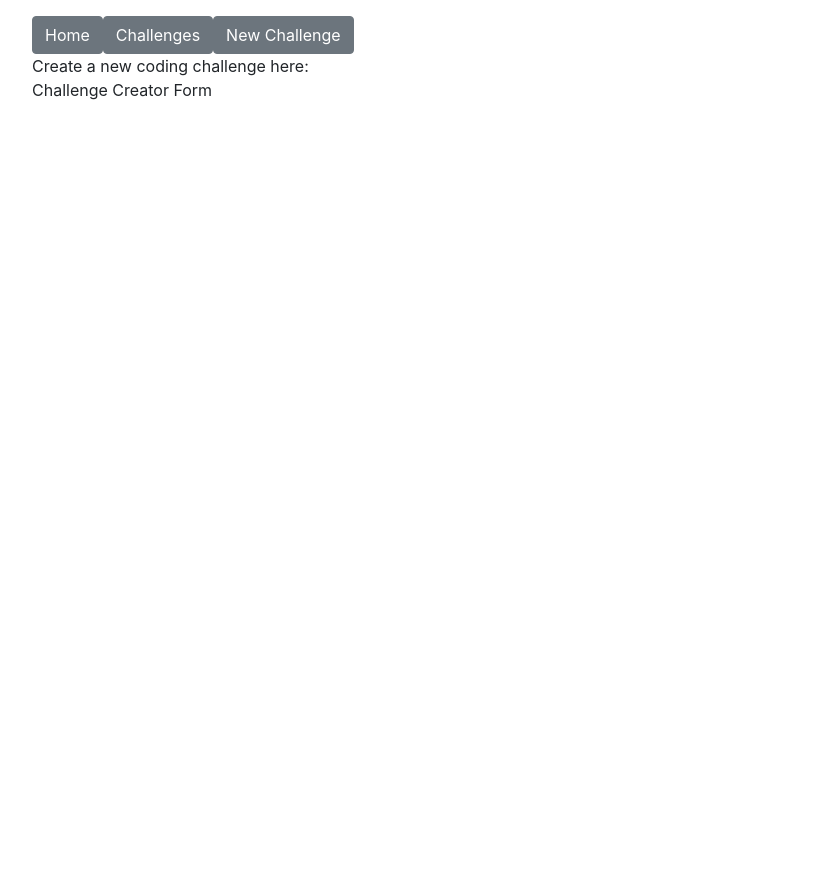
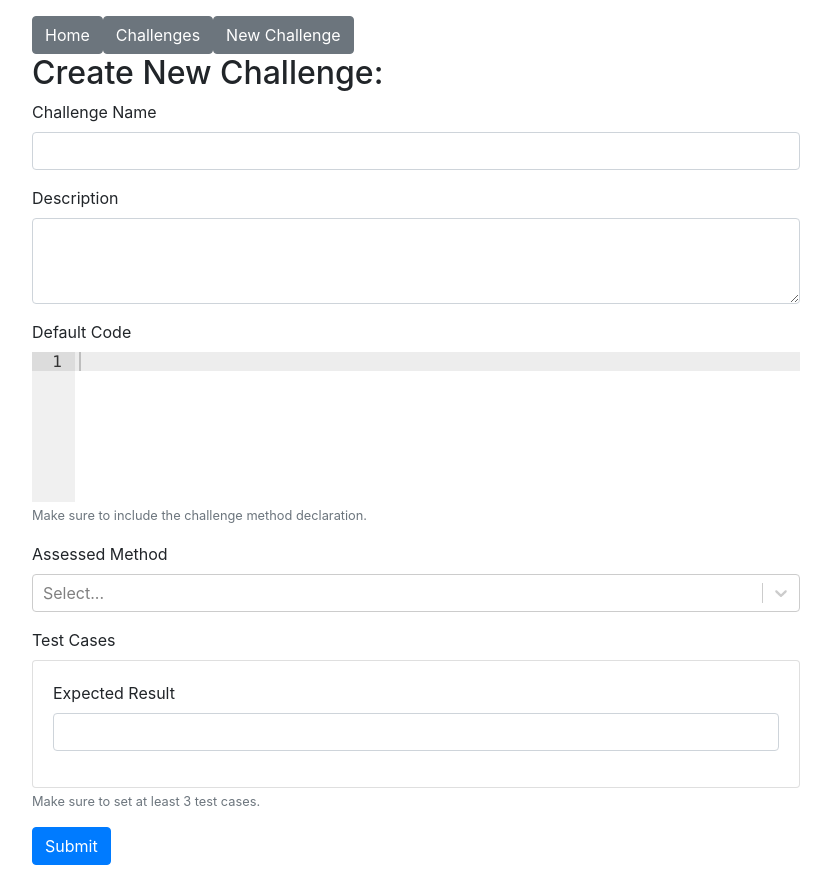
Before and after one commit to KieranRobo/automatic-code-marker, a React (Create React App) app in the folder frontend/: page /challenges/new in a window 1280 px wide. Shown: the whole page, without its empty margins (224-1055 px from the left). Before the commit the page ends 800 px from the top, so only its background shows below. Built offline with nearby package versions, Linux system fonts and the light colour scheme.

Commit message:
Basic UI structure for creating challenges.

```diff
--- a/frontend/package.json
+++ b/frontend/package.json
@@ -13,7 +13,8 @@
     "react-bootstrap": "^1.0.0-beta.16",
     "react-dom": "^16.12.0",
     "react-router-dom": "^5.1.2",
-    "react-scripts": "3.3.0"
+    "react-scripts": "3.3.0",
+    "react-select": "^3.0.8"
   },
   "scripts": {
     "start": "react-scripts start",
--- a/frontend/src/components/Challenges.js
+++ b/frontend/src/components/Challenges.js
@@ -22,6 +22,7 @@ class Challenges extends React.Component {
     render() {
         return (
             <div>
+                <h2>View All Challenges</h2>
                 <div>Select a challenge from the list below:</div>
                 <ChallengeTable challenges={this.state.challenges}></ChallengeTable>
             </div>
--- a/frontend/src/components/NewChallenge.js
+++ b/frontend/src/components/NewChallenge.js
@@ -1,14 +1,118 @@
 import React from 'react';
 import ChallengeCreatorForm from './challenges/creator/ChallengeCreatorForm'
+
+import Select from 'react-select';
+import {Form, Button, Card, Row, Col} from 'react-bootstrap';
+import AceEditor from 'react-ace';
+
+const methodFound = [
+    {
+        value: {
+            methodName: 'myFirstMethod',
+            args: ['num1', 'num2']
+        },
+        label: 'myFirstMethod(num1, num2)'
+    }
+  ];
 
 class NewChallenge extends React.Component {
 
 
+    constructor(props) {
+        super(props);
+
+        this.state = {
+            assessedMethod: {
+                value: {
+                    methodName: null,
+                    args: []
+                },
+                label: null
+            }
+        };
+
+    }
+
+    assessedMethodChange = (selectedAssessedMethod) => {
+        this.setState({ assessedMethod: selectedAssessedMethod });
+      }
+
     render() {
         return (
             <div>
-                <div>Create a new coding challenge here:</div>
-                <ChallengeCreatorForm />
+                <h2>Create New Challenge:</h2>
+
+
+                <div>
+                    <Form>
+                        <Form.Group controlId="formBasicEmail">
+                            <Form.Label>Challenge Name</Form.Label>
+                            <Form.Control type="text" />
+                        </Form.Group>
+
+                        <Form.Group controlId="formBasicPassword">
+                            <Form.Label>Description</Form.Label>
+                            <Form.Control as="textarea" rows="3" />
+                        </Form.Group>
+
+                        <Form.Group controlId="formBasicCheckbox">
+                            <Form.Label>Default Code</Form.Label>
+                            <AceEditor fontSize="16px" width="100%" height="150px" mode="python" theme="github" editorProps={{ $blockScrolling: true }} />
+                            <Form.Text className="text-muted">
+                                Make sure to include the challenge method declaration.
+                            </Form.Text>
+                        </Form.Group>
+
+                        <Form.Group controlId="formBasicCheckbox">
+                            <Form.Label>Assessed Method</Form.Label>
+                            <Select options={methodFound} onChange={this.assessedMethodChange} />
+                        </Form.Group>
+
+                        <Form.Group controlId="formBasicCheckbox">
+                            <Form.Label>Test Cases</Form.Label>
+
+                            <div>
+                                <Card>
+                                    <Card.Body>
+
+                                    {
+                                        this.state.assessedMethod.value.args.map(arg => {
+                                            return (
+                                                <Form.Group as={Row} controlId="formHorizontalEmail" key={arg}>
+                                                    <Form.Label column sm={2}>
+                                                    {arg}
+                                                    </Form.Label>
+                                                    <Col sm={10}>
+                                                    <Form.Control type="email" placeholder="Enter arg input" />
+                                                    </Col>
+                                                </Form.Group>
+                                            );
+                                        })
+                                    }
+
+                        <Form.Group controlId="formBasicCheckbox">
+                            <Form.Label>Expected Result</Form.Label>
+                            <Form.Control type="text" />
+                        </Form.Group>
+
+
+                                    </Card.Body>
+
+                                </Card>
+                            </div>
+                            <Form.Text className="text-muted">
+                                Make sure to set at least 3 test cases.
+                            </Form.Text>
+                        </Form.Group>
+
+
+                        <Button variant="primary" type="submit">
+                            Submit
+                        </Button>
+                    </Form>
+                </div>
+
+
             </div>
 
         );
--- a/frontend/src/components/challenges/creator/ChallengeCreatorForm.js
+++ b/frontend/src/components/challenges/creator/ChallengeCreatorForm.js
@@ -1,11 +1,8 @@
 import React from 'react';
 
+
+
 const ChallengeCreatorForm = props => {
-    return (
-        <div>
-            Challenge Creator Form
-        </div>
-    );
 };
 
 export default ChallengeCreatorForm;
```
Also changed, not shown: 1 other file (tests, documents, lock files or other folders).
